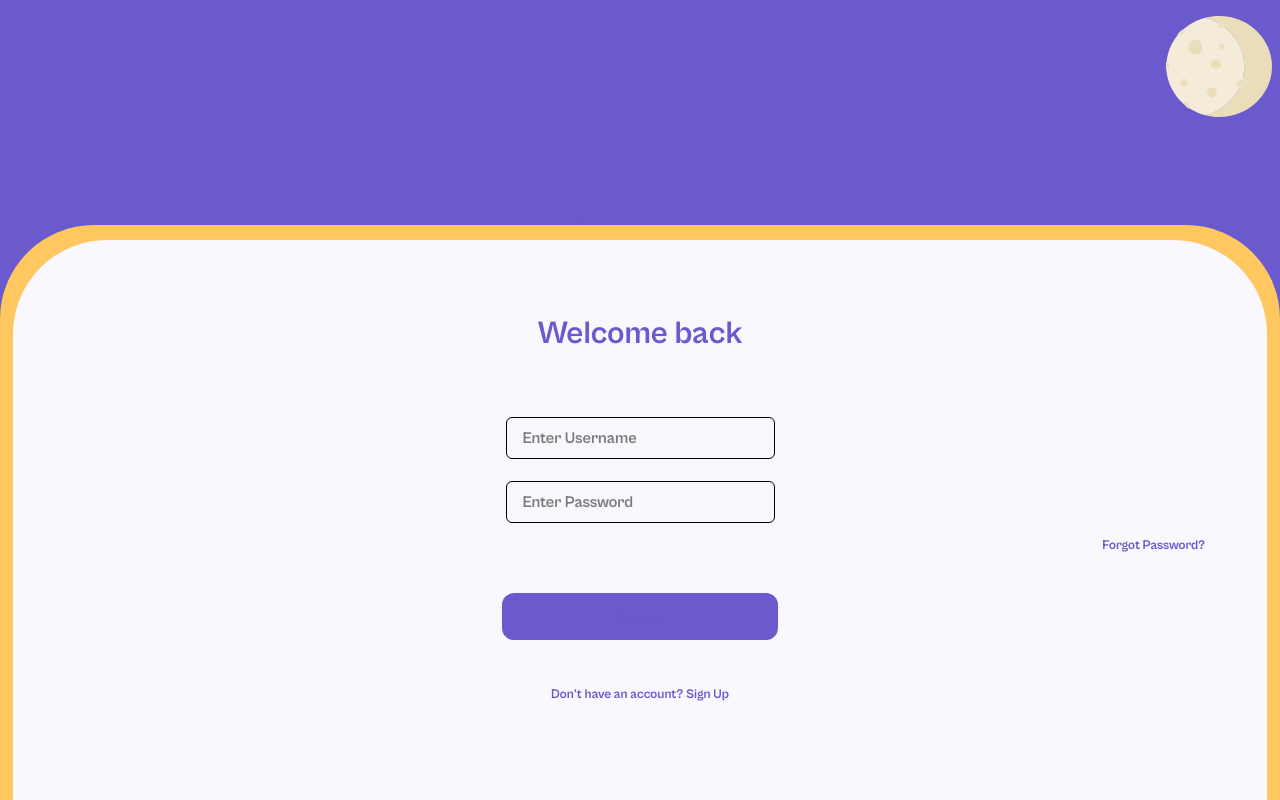
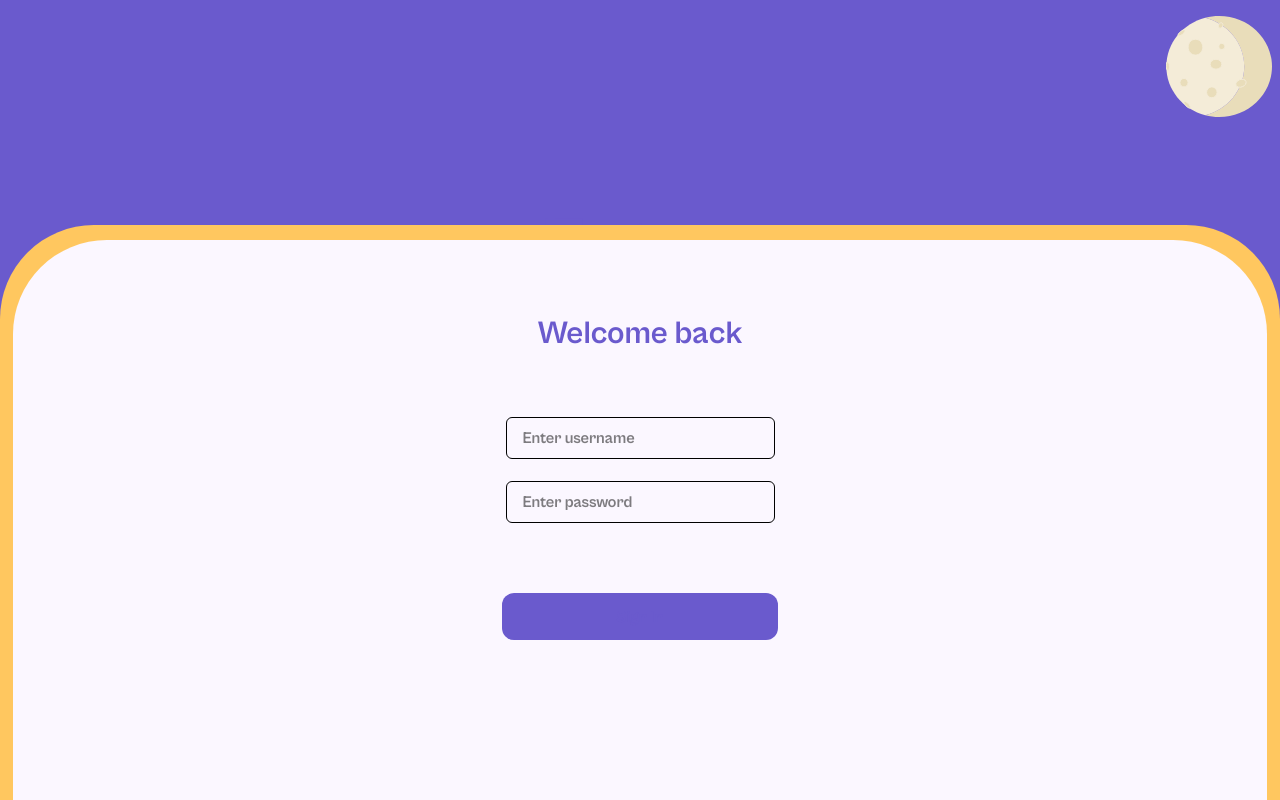
Before and after one commit to VaidyaIshan/Eaten, a Next.js app in the folder frontend/: page /LoginPage in a window 1280 px wide. Built offline with nearby package versions, Linux system fonts and the light colour scheme.

Commit message:
refactor: add login logic

```diff
--- a/frontend/src/app/components/LoginSection/login-section.tsx
+++ b/frontend/src/app/components/LoginSection/login-section.tsx
@@ -1,35 +1,104 @@
-import Button from "../Button/button.tsx"
+"use client"
+
+import React, { useState, useEffect } from "react"
+import { useRouter } from "next/navigation"
+import { useAuth } from "@/src/hooks/useAuth"
 
 export default function LoginSection() {
 
-  return(
-    <div className = "absolute bottom-0 left-0 right-0 bg-[#FFC75F] w-full max-4xl rounded-t-[5.875rem] pt-[15px] pl-[13px] pr-[13px]">
-      <div className = "flex flex-col items-center justify-center bg-[#FBF7FF] bottom-0 h-[35rem] w-full rounded-t-[5.875rem] gap-4">
+  const [username, setUsername] = useState("")
+  const [password, setPassword] = useState("")
+  const [error, setError] = useState("")
+  const [loading, setLoading] = useState(false)
 
-        <p className = "absolute top-[85px] font-bold text-[32px] text-primary">Welcome back</p>
+  const { user } = useAuth()
+  const router = useRouter()
+
+  useEffect(() => {
+    if (user) router.push("/events")
+  }, [user, router])
+
+  useEffect(() => {
+    setUsername("")
+    setPassword("")
+    setError("")
+  }, [])
+
+  const handleSubmit = async (e: React.FormEvent) => {
+    e.preventDefault()
+    if (!username || !password) {
+      setError("Username and password are required.")
+      return
+    }
+
+    setLoading(true)
+    setError("")
+
+    try {
+      const response = await fetch("http://localhost:8000/Eaten/auth/token", {
+        method: "POST",
+        headers: {
+          "Content-Type": "application/x-www-form-urlencoded",
+        },
+        body: new URLSearchParams({
+          username,
+          password,
+        }),
+      })
+
+      if (!response.ok) {
+        const errorData = await response.json()
+        throw new Error(errorData.detail || "Authentication Failed")
+      }
+
+      const data = await response.json()
+      localStorage.setItem("token", data.access_token)
+      router.push("/events")
+    } catch (err: any) {
+      setError(err.message)
+    } finally {
+      setLoading(false)
+    }
+  }
+
+  return (
+    <div className="absolute bottom-0 left-0 right-0 bg-[#FFC75F] w-full max-4xl rounded-t-[5.875rem] pt-[15px] pl-[13px] pr-[13px]">
+      <div className="flex flex-col items-center justify-center bg-[#FBF7FF] bottom-0 h-[35rem] w-full rounded-t-[5.875rem] gap-4">
+
+        <p className="absolute top-[85px] font-bold text-[32px] text-primary">Welcome back</p>
 
         <input
-          type = "text"
-          name = "username"
-          placeholder = "Enter Username"
-          className = "absolute top-[12rem] w-[16.813rem] px-4 py-2 border rounded-md text-black outline-none font-bold"
+          type="text"
+          name="username"
+          placeholder={username === "" ? "Enter username" : ""}
+          className="absolute top-[12rem] w-[16.813rem] px-4 py-2 border rounded-md text-black outline-none font-bold"
+          value={username}
+          onChange={(e) => setUsername(e.target.value)}
         />
 
         <input
-          type = "password"
-          name = "password"
-          placeholder = "Enter Password"
-          className = "absolute top-[16rem] w-[16.813rem] px-4 py-2 border rounded-md text-black outline-none font-bold"
+          type="password"
+          name="password"
+          placeholder={password === "" ? "Enter password" : ""}
+          className="absolute top-[16rem] w-[16.813rem] px-4 py-2 border rounded-md text-black outline-none font-bold"
+          value={password}
+          onChange={(e) => setPassword(e.target.value)}
         />
 
-        <p className = "absolute right-[75px] bottom-[245px] font-bold text-[13px] text-primary">Forgot Password?</p>
+        {error && (
+          <p className="absolute bottom-[15rem] text-red-500 font-bold text-sm">
+            {error}
+          </p>
+        )}
 
-        <Button
-          text = "Sign Up"
-          className = "absolute bottom-[10rem] bg-primary border-8 border-solid border-accent h-[47px] w-[276px] rounded-xl flex justify-center items-center font-extrabold"
-        />
+        <button
+          className="absolute bottom-[10rem] bg-primary border-8 border-solid border-accent h-[47px] w-[276px] rounded-xl flex justify-center items-center font-extrabold"
+          onClick={handleSubmit}
+          disabled={loading}
+        >
+          Sign In
+        </button>
 
-        <p className = "absolute bottom-[6rem] font-bold text-[13px] text-primary">Don't have an account? Sign Up</p>
 
       </div>
     </div>
```
